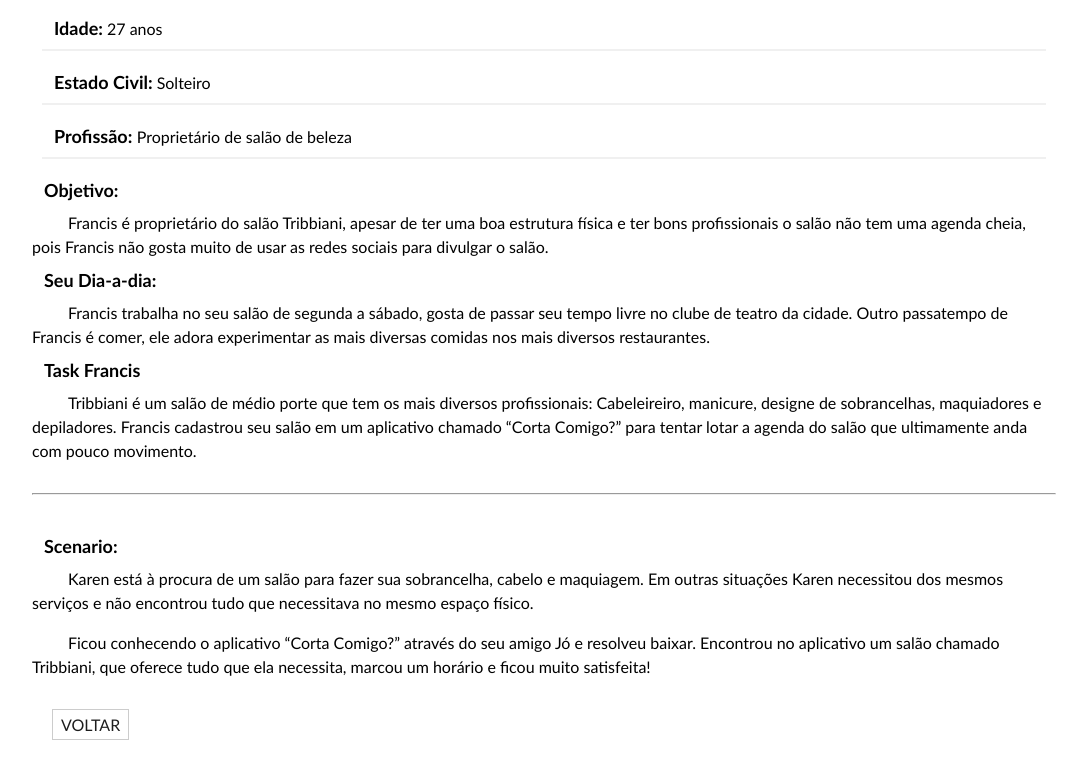
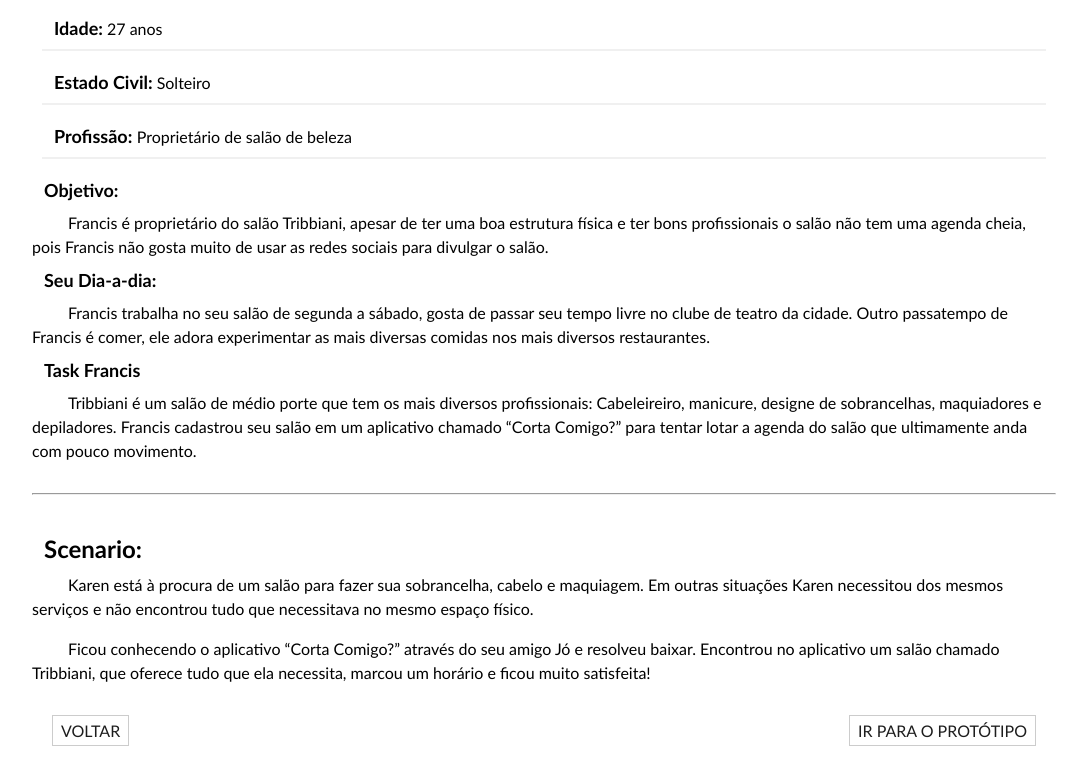
Before and after one commit to giovanarubira/giovanarubira.github.io, a plain HTML site: page cortacomigo/personas/index2.html in a window 1280 px wide. Shown: the part 783-1560 px from the top of the page, without its empty margins (96-1183 px from the left). Drawn offline with Linux system fonts and the light colour scheme.

Commit message:
Add files via upload

```diff
--- a/cortacomigo/personas/index2.html
+++ b/cortacomigo/personas/index2.html
@@ -92,8 +92,15 @@ b {font-weight: bold; font-size: 18px; }
 ul li {margin: 10px;  padding: 12px; font-size: 16px; font-weight: normal; border-bottom:2px solid #eeed;}
 
 hr {margin: 30px 0px; }
+.home {text-align: right; font-size: 16px; padding:20px; text-transform: uppercase; margin:18px 0px;}
+.home a, .home a:hover, .home a:active {text-decoration: none; color:#1d1d1d; border: 1px solid #ccc; padding:5px 8px;}
+
 .button {text-align: left; font-size: 16px; padding:20px; text-transform: uppercase; margin:18px 0px;}
 .button a, .button a:hover, .button a:active {text-decoration: none; color:#1d1d1d; border: 1px solid #ccc; padding:5px 8px;}
+
+.esq {float: left; text-align:left; width:48%;}
+.dir {float: right; text-align:right; width:48%;}
+.clearfix {clear: both; margin:2px;}
 
  </style>
 
@@ -141,13 +148,16 @@ hr {margin: 30px 0px; }
 
              <hr/>
 
-             <h2>Scenario:</h2>
+             <h1>Scenario:</h1>
               <p>Karen está à procura de um salão para fazer sua sobrancelha, cabelo e maquiagem. Em outras situações Karen necessitou dos mesmos serviços e não encontrou tudo que necessitava no mesmo espaço físico. </p>
               <br/>
               <p>Ficou conhecendo o aplicativo “Corta Comigo?” através do seu amigo Jó e resolveu baixar. Encontrou no aplicativo um salão chamado Tribbiani, que oferece tudo que ela necessita, marcou um horário e ficou muito satisfeita!</p>
 
 
-              <div class="button"><a href="index.html">Voltar</a></div>
+              <div class="dir"><div class="home"><a href="../index.html">Ir para o Protótipo</a></div></div>
+              <div class="esq"><div class="button"><a href="index.html">Voltar</a></div></div>
+              <div class="clearfix"></div>
+
 
                </div>
 
```
Also changed, not shown: cortacomigo/personas/index.html (+1 -1 lines).
